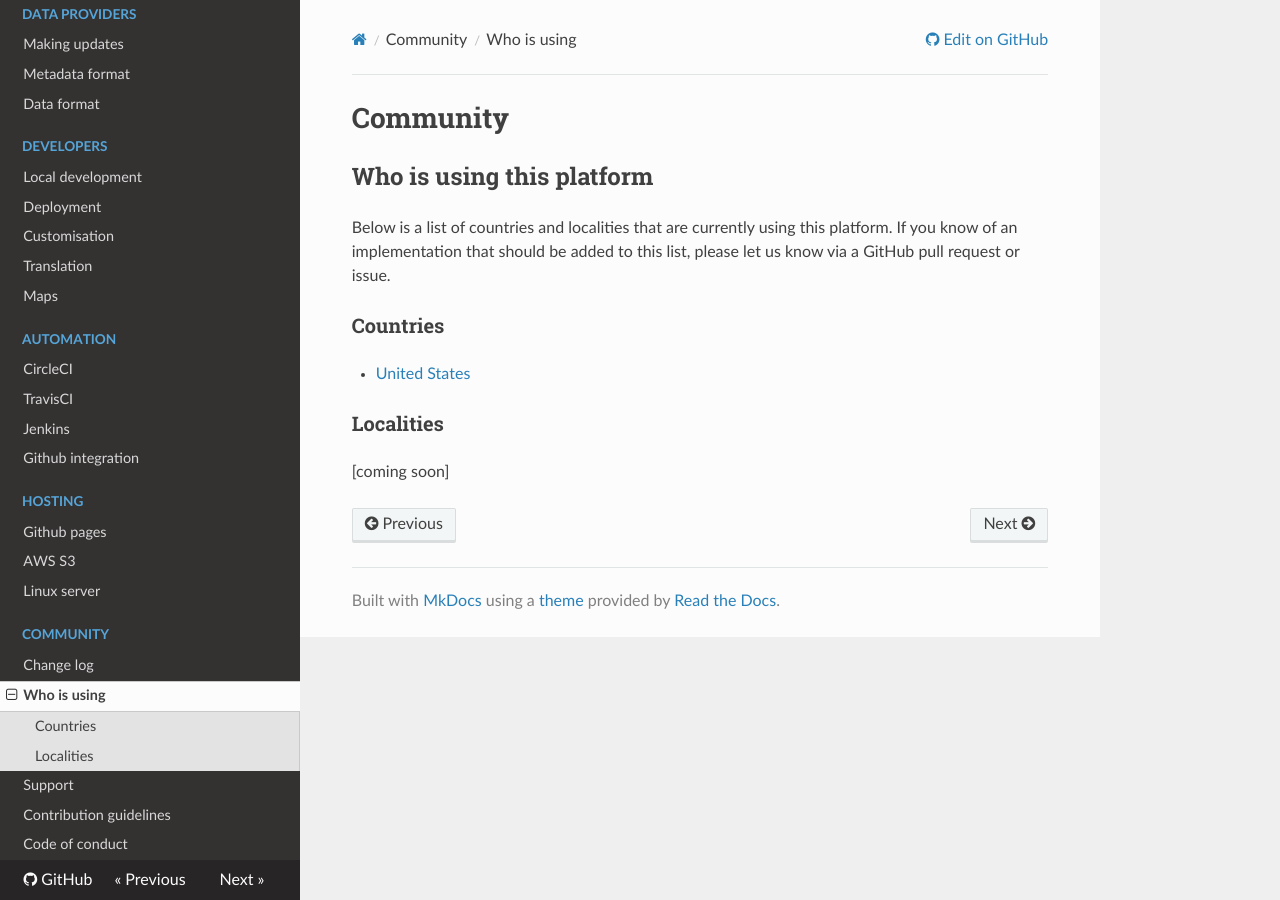
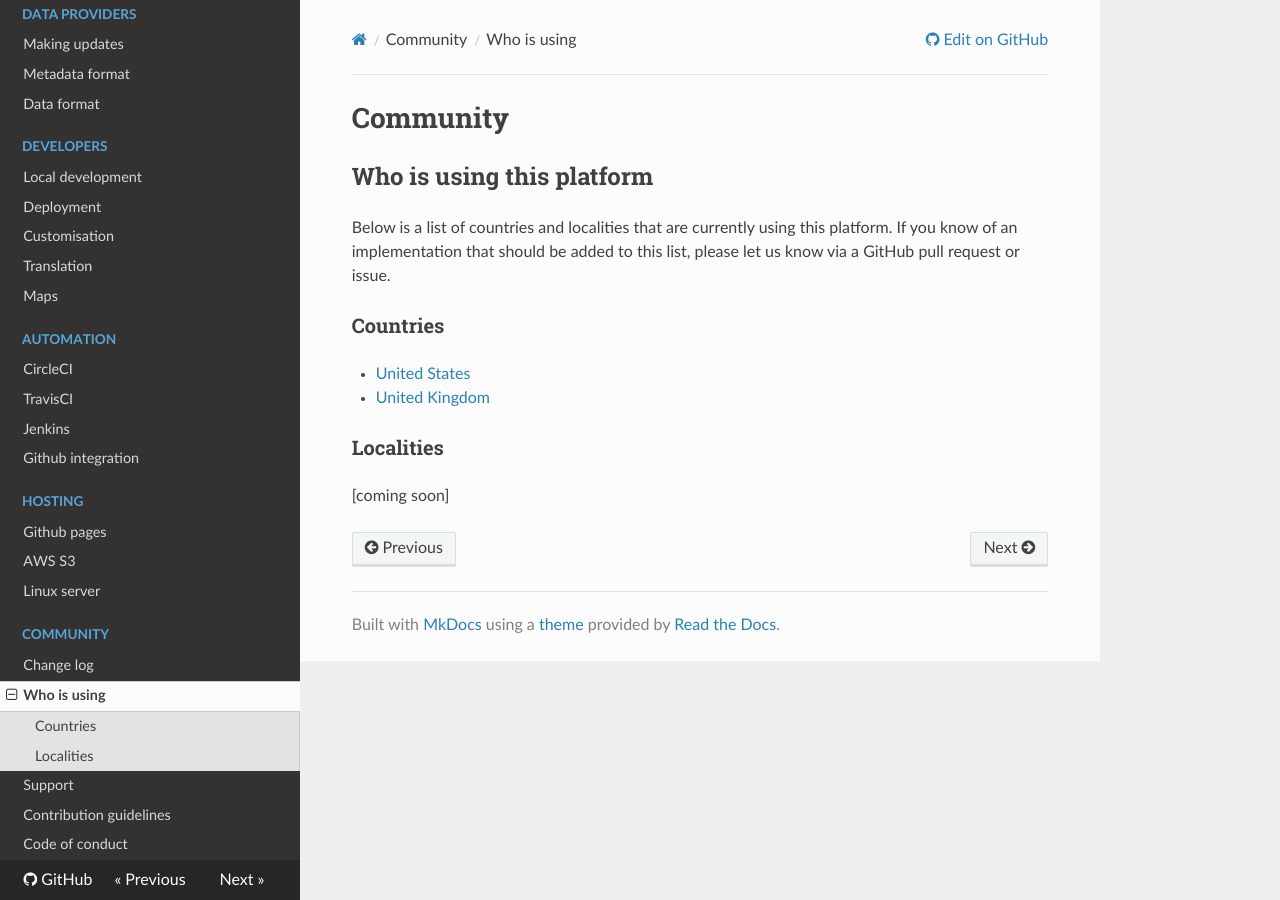
Before and after one commit to open-sdg/open-sdg, an MkDocs documentation site: the page built from docs/community.md, in a window 1280 px wide. Built offline with MkDocs 1.6.1, drawn with Linux system fonts in a browser that asks for light colours; nearby versions of some CDN libraries; old or Windows-style settings are respelled for this version of MkDocs.

Commit message:
Update community.md
Added link to UK site now open-sdg on live site

```diff
--- a/docs/community.md
+++ b/docs/community.md
@@ -7,6 +7,7 @@ Below is a list of countries and localities that are currently using this platfo
 ### Countries
 
 * [United States](https://sdg.data.gov)
+* [United Kingdom](https://sustainabledevelopment-uk.github.io)
 
 ### Localities
 
```
